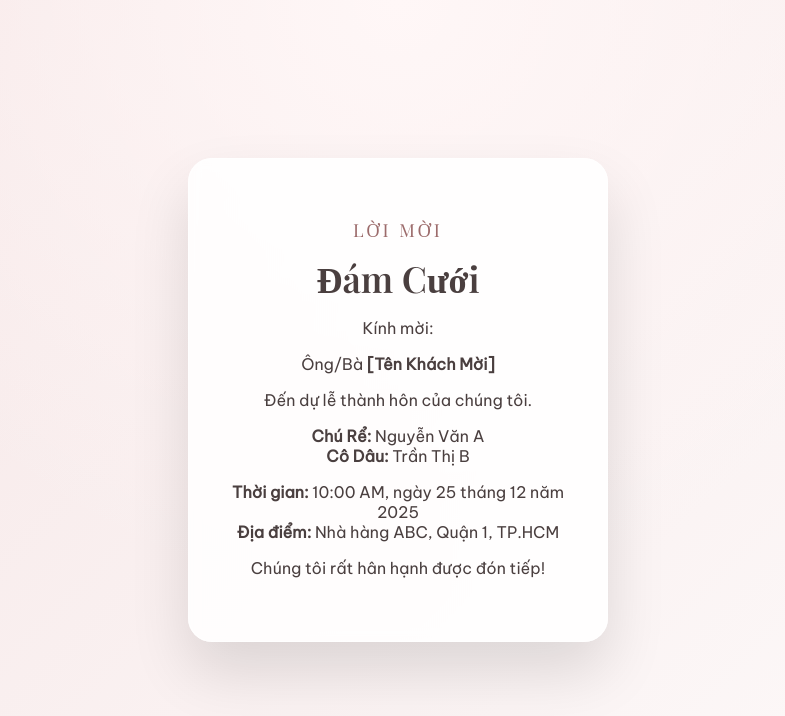
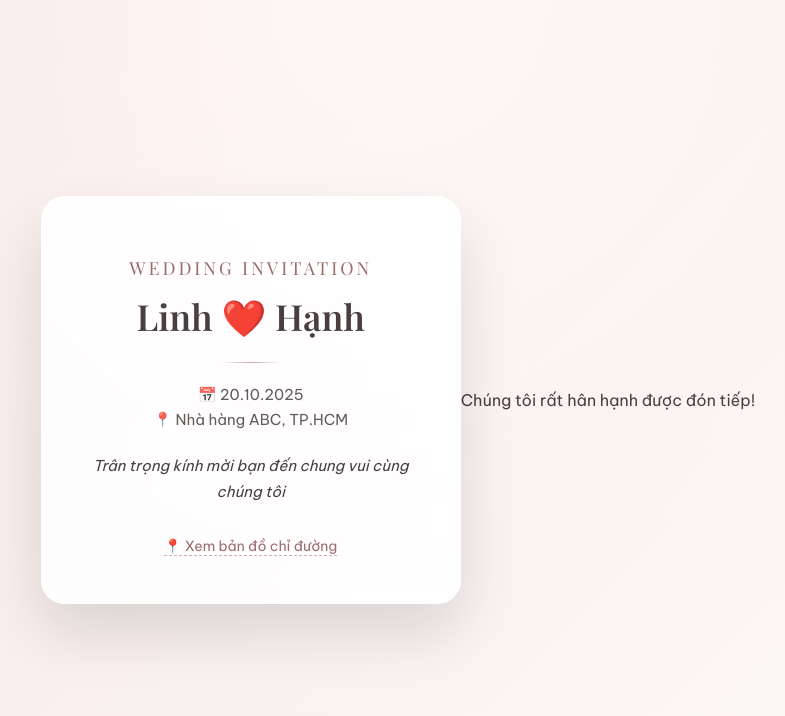
Before and after one commit to MRDC-L/linhhanh, a plain HTML site: page index.html in a window 1280 px wide. Shown: the whole page, without its empty margins (242-1027 px from the left). Drawn offline with nearby package versions, Linux system fonts and the light colour scheme.

Commit message:
Update wedding invitation content and layout

```diff
--- a/index.html
+++ b/index.html
@@ -8,23 +8,24 @@
 </head>
 <body>
     <div class="card">
-        <div class="card-header">
-            <h1>Lời Mời</h1>
-            <h2>Đám Cưới</h2>
-        </div>
-        <div class="card-body">
-            <p>Kính mời:</p>
-            <p class="guest-name">Ông/Bà <strong>[Tên Khách Mời]</strong></p>
-            <p>Đến dự lễ thành hôn của chúng tôi.</p>
-            <p>
-                <strong>Chú Rể:</strong> Nguyễn Văn A<br>
-                <strong>Cô Dâu:</strong> Trần Thị B
-            </p>
-            <p>
-                <strong>Thời gian:</strong> 10:00 AM, ngày 25 tháng 12 năm 2025<br>
-                <strong>Địa điểm:</strong> Nhà hàng ABC, Quận 1, TP.HCM
-            </p>
-        </div>
+  <h1>Wedding Invitation</h1>
+
+  <h2>Linh ❤️ Hạnh</h2>
+
+  <div class="divider"></div>
+
+  <p class="date">📅 20.10.2025</p>
+  <p class="place">📍 Nhà hàng ABC, TP.HCM</p>
+
+  <p class="invite">
+    Trân trọng kính mời bạn đến chung vui cùng chúng tôi
+  </p>
+
+  <a class="map" href="https://maps.google.com" target="_blank">
+    📍 Xem bản đồ chỉ đường
+  </a>
+</div>
+
         <div class="card-footer">
             <p>Chúng tôi rất hân hạnh được đón tiếp!</p>
         </div>
```
